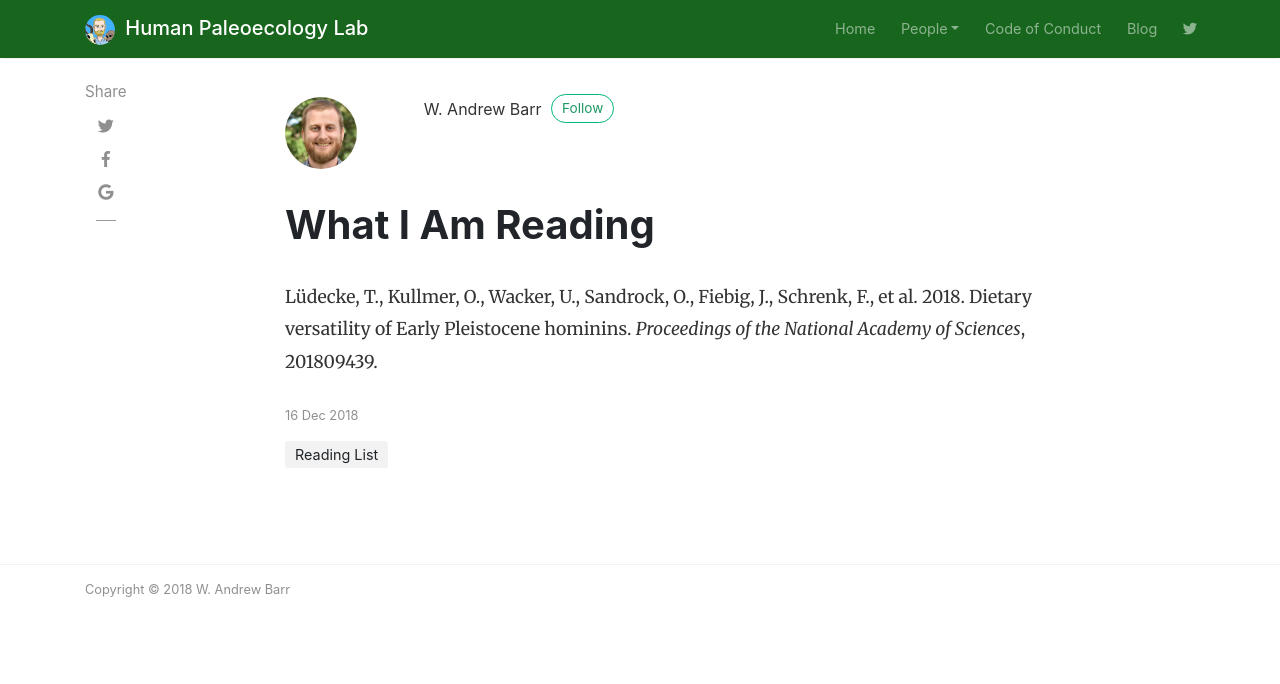
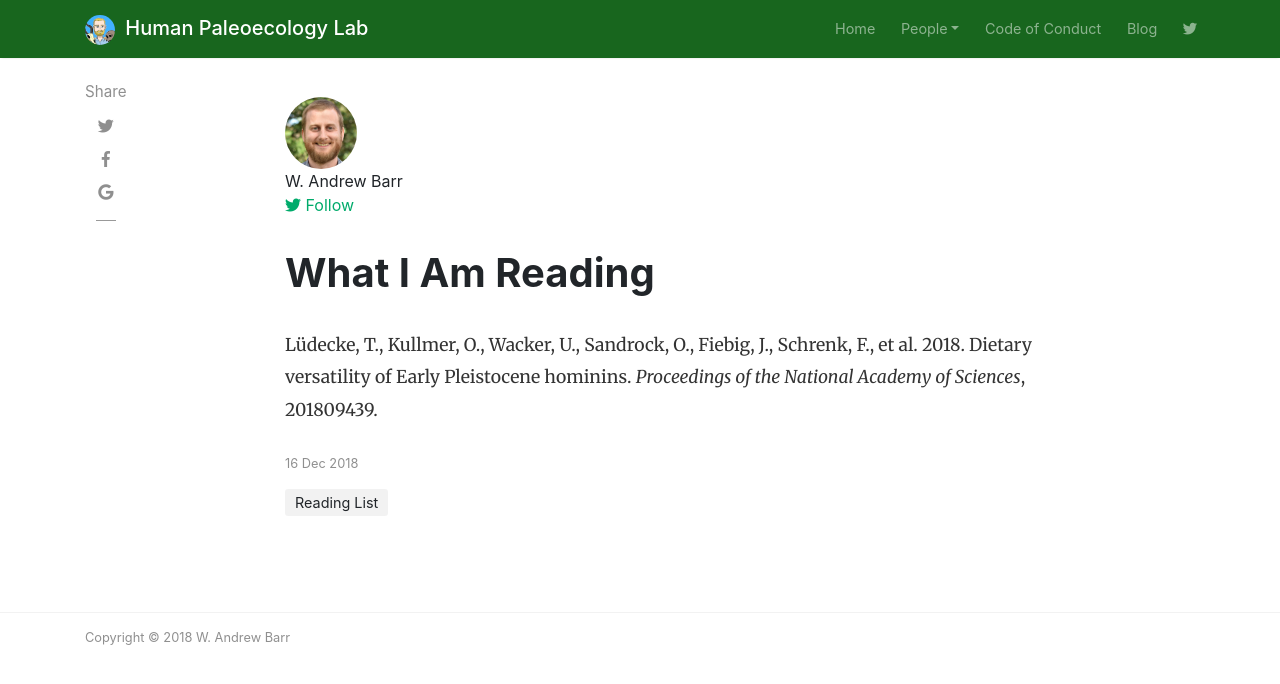
Before and after one commit to wabarr/PAPER, a Jekyll site: the page built from _posts/2018-12-16-what-i-am-reading.md, in a window 1280 px wide. Shown: the top 684 px of the page. Built offline with Jekyll 4.4.1, drawn with Linux system fonts in a browser that asks for light colours; nearby versions of some CDN libraries; comment, search, counter and statistics services are not loaded.

Commit message:
Update post.html

```diff
--- a/_layouts/post.html
+++ b/_layouts/post.html
@@ -30,17 +30,15 @@ post_class: post-template
                 <!-- Author Box -->
                 {% if page.author %}
 				<div class="row post-top-meta">
-					<div class="col-md-2">
+					<div class="col-12">
 						<img class="author-thumb" src="{% if author.headshot != '' %}{{site.baseurl}}/{{author.headshot}}{% else %}{{site.baseurl}}/assets/images/blog-authors/unknown.png{% endif %}"alt="{{ author.first_name }} {{author.family_name}}">
 					</div>
-					<div class="col-md-10">
-						{% if author.web != '' %}
-                  <a target="_blank" class="link-dark" href="{{ author.web }}">{{ author.first_name }} {{author.family_name}}</a>
-                  {% else %}
+					<div class="col-12">
                   {{author.first_name}} {{ author.family_name }}
-                  {% endif %}
-                  {% if author.twitter != '' %}
-                  <a target="_blank" href="https://twitter.com/{{ author.twitter | replace: '@', '' }}" class="btn follow">Follow</a>
+               </div>
+               <div class="col-12">
+                  {% if author.twitter and author.twitter != '' %}
+                  <a target="_blank" href="https://twitter.com/{{ author.twitter | replace: '@', '' }}"><i class="fab fa-twitter"></i> Follow</a>
                   {% endif %}
 						<span class="author-description">{{ author.about_me }}</span>
 					</div>
```
